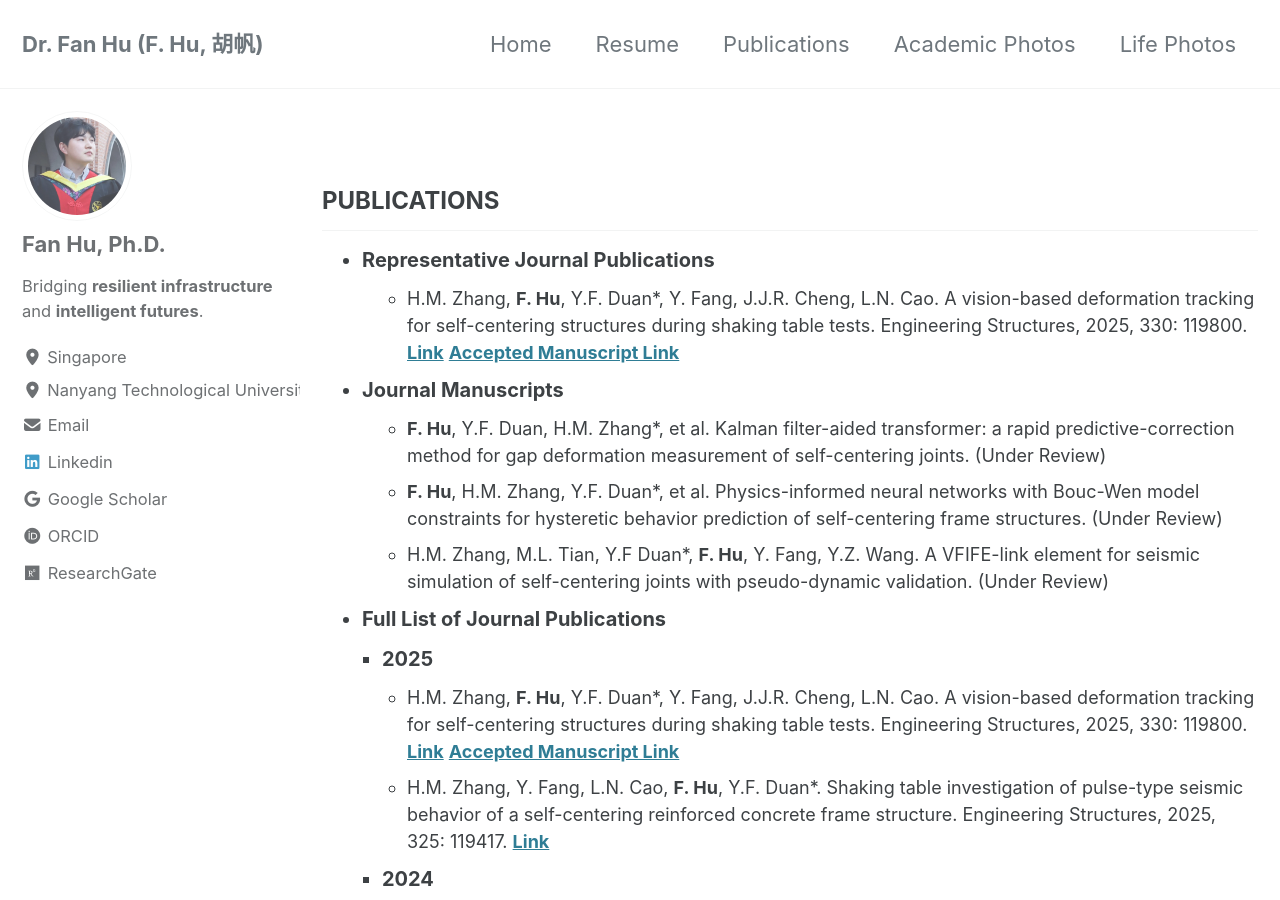
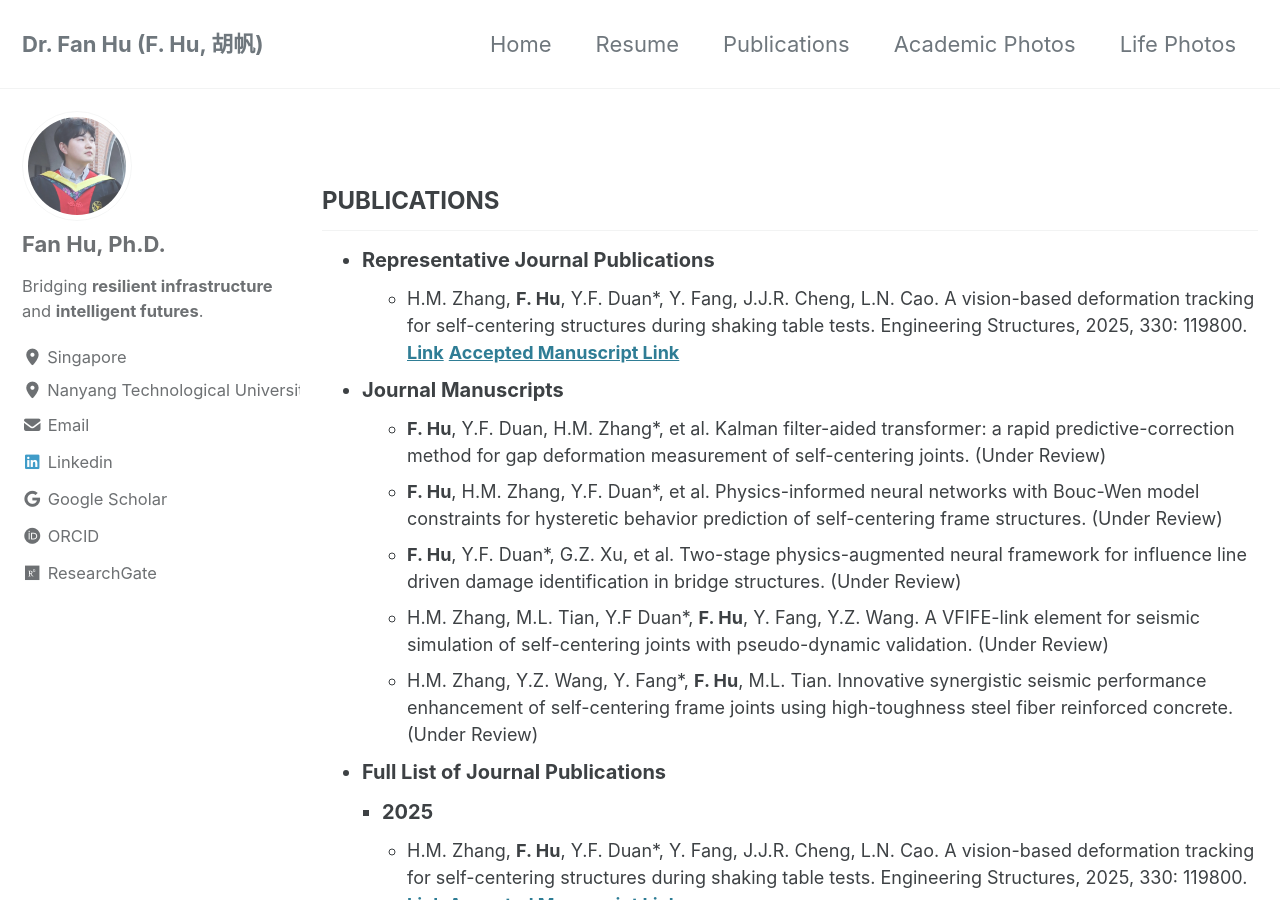
Before and after one commit to fanwindyhu/fanwindyhu.github.io, a Jekyll site: the page built from _pages/publications.md, in a window 1280 px wide and 900 px high. Built offline with Jekyll 4.4.1, drawn with Linux system fonts in a browser that asks for light colours; cached includes are drawn as plain includes; comment, search, counter and statistics services are not loaded.

Commit message:
publications.md

```diff
--- a/_pages/publications.md
+++ b/_pages/publications.md
@@ -29,7 +29,13 @@ seo: false
     <strong>F. Hu</strong>, H.M. Zhang, Y.F. Duan*, et al. Physics-informed neural networks with Bouc-Wen model constraints for hysteretic behavior prediction of self-centering frame structures. (Under Review)
   </li>
   <li style="list-style-type: circle; margin-left: 45px; font-size: 18px;">
+    <strong>F. Hu</strong>, Y.F. Duan*, G.Z. Xu, et al. Two-stage physics-augmented neural framework for influence line driven damage identification in bridge structures. (Under Review)
+  </li>
+  <li style="list-style-type: circle; margin-left: 45px; font-size: 18px;">
     H.M. Zhang, M.L. Tian, Y.F Duan*, <strong>F. Hu</strong>, Y. Fang, Y.Z. Wang. A VFIFE-link element for seismic simulation of self-centering joints with pseudo-dynamic validation. (Under Review)
+  </li>
+  <li style="list-style-type: circle; margin-left: 45px; font-size: 18px;">
+    H.M. Zhang, Y.Z. Wang, Y. Fang*, <strong>F. Hu</strong>, M.L. Tian. Innovative synergistic seismic performance enhancement of self-centering frame joints using high-toughness steel fiber reinforced concrete. (Under Review)
   </li>
   <li style="list-style-type: disc; margin-left: 0px; font-size: 20px;">
     <strong>Full List of Journal Publications</strong>
```
